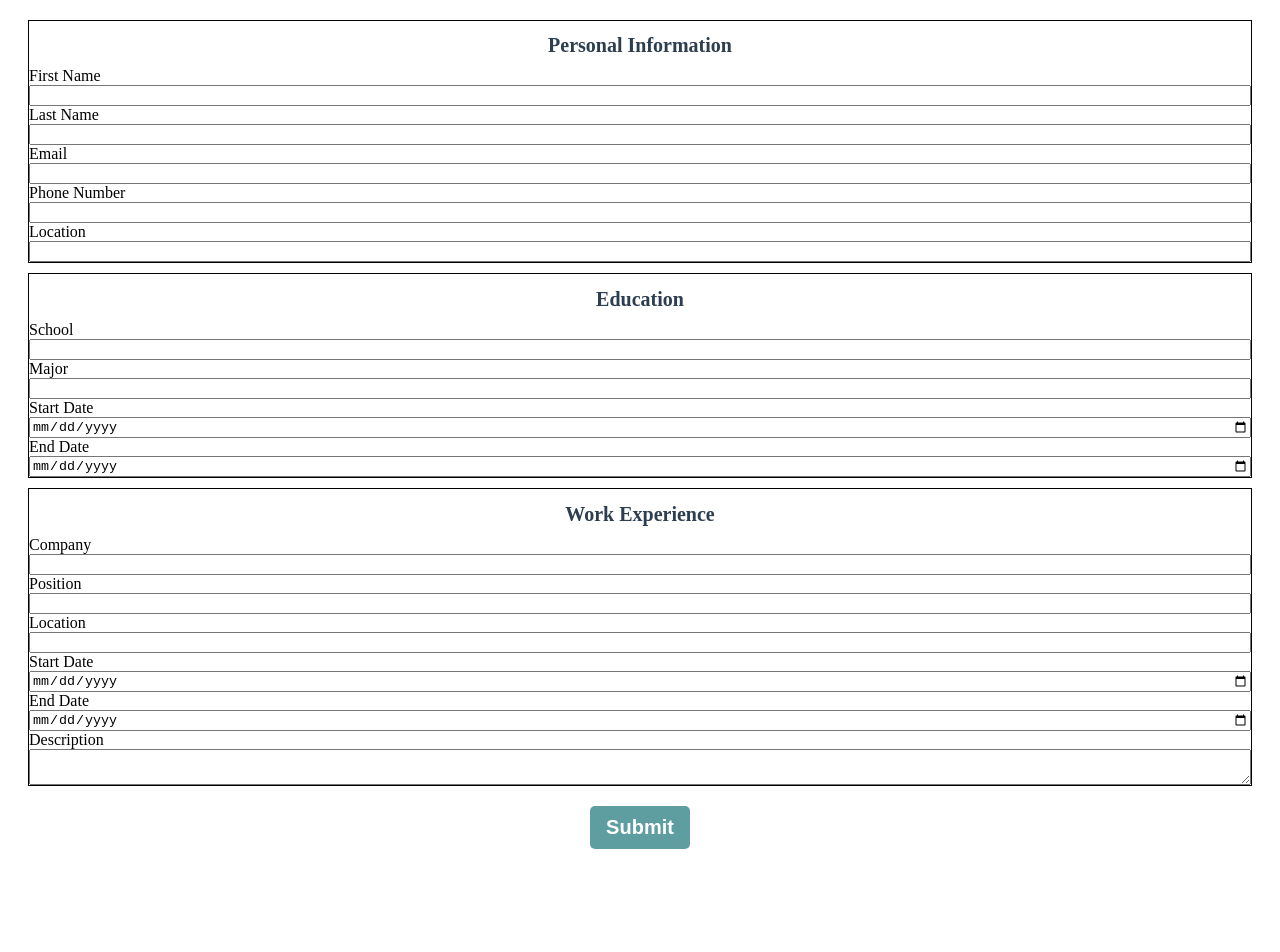
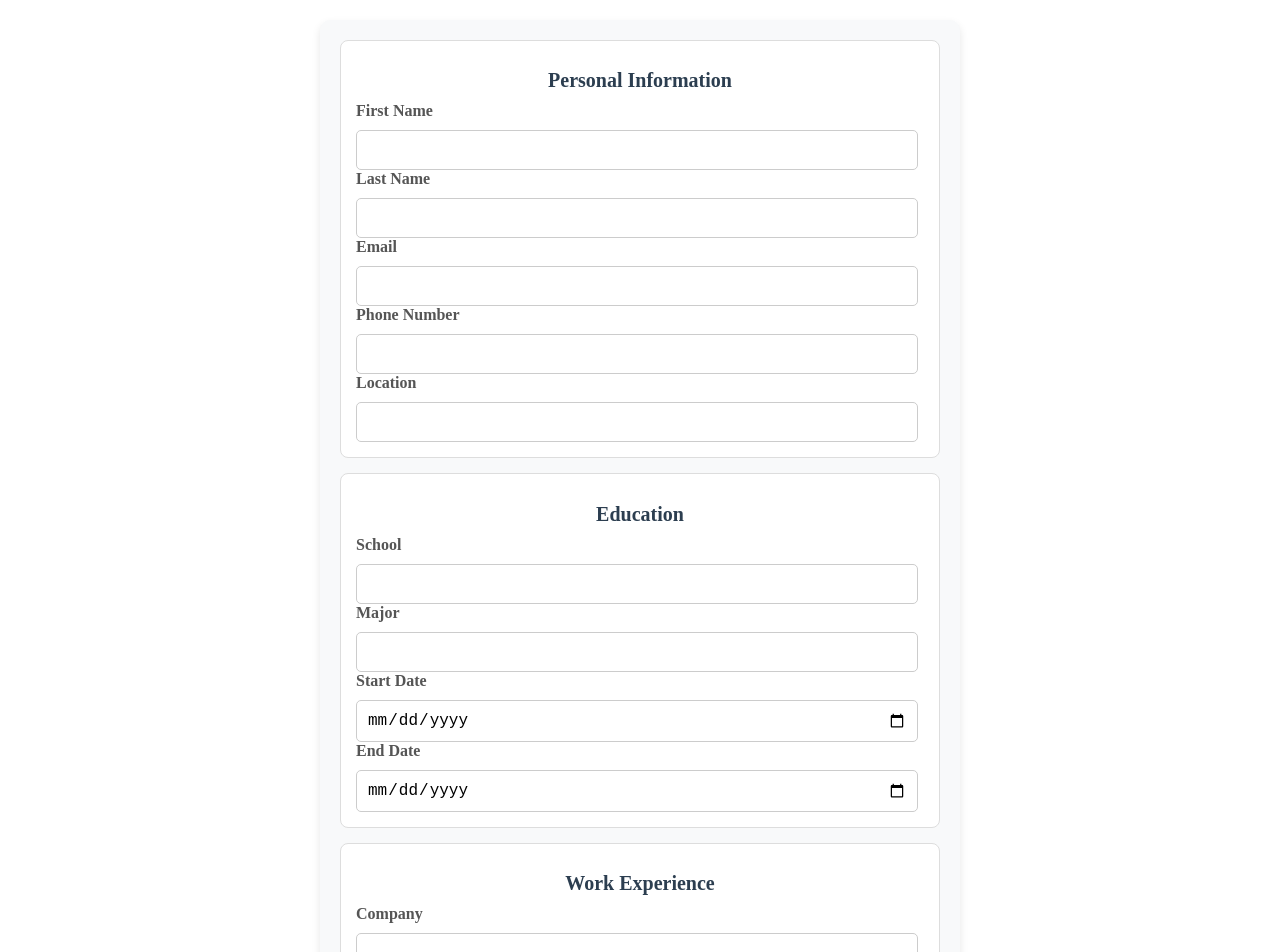
Before and after one commit to malom1/resume-builder, a React (Vite) app: page / in a window 1280 px wide. Shown: the top 952 px of the page. Before the commit the page ends 889 px from the top, so only its background shows below. Built offline with nearby package versions, Linux system fonts and the light colour scheme.

Commit message:
add styling to resume information input window

```diff
--- a/src/Components/Information/Information.css
+++ b/src/Components/Information/Information.css
@@ -1,32 +1,32 @@
 .input-container {
-    padding: 10px;
-    margin: 10px;
+    max-width: 600px;
+    padding: 20px;
+    margin: 20px auto;
+    border-radius: 10px;
+    background-color: #f8f9fa;
+    box-shadow: 0 4px 8px rgba(0, 0, 0, 0.1);
 }
 
-h1{
-    display: flex;
-    justify-content: center;
+h1 {
+    text-align: center;
+    font-size: 22px;
+    color: #333;
+    margin-bottom: 15px;
 }
 
-.info-input {
-    border: 1px solid;
-    display: flex;
-    flex-direction: column;
-    margin-bottom: 10px;
+.info-input, .education-input, .work-input {
+    padding: 15px;
+    border: 1px solid #ddd;
+    border-radius: 8px;
+    background-color: #fff;
+    margin-bottom: 15px;
 }
 
-.education-input {
-    border: 1px solid;
-    display: flex;
-    flex-direction: column;
-    margin-bottom: 10px;
-}
-
-.work-input {
-    border: 1px solid;
-    display: flex;
-    flex-direction: column;
-    margin-bottom: 10px;
+label {
+    font-weight: bold;
+    margin-bottom: 5px;
+    display: block;
+    color: #555;
 }
 
 .submit-btn {
@@ -35,3 +35,38 @@ h1{
     background-color: cadetblue;
     color: white;
 }
+
+input, textarea{
+    width: 95%;
+    padding: 10px;
+    margin-top: 5px;
+    border: 1px solid #ccc;
+    border-radius: 5px;
+    font-size: 16px;
+}
+
+input:focus, textarea:focus {
+    border-color: #007bff;
+    outline: none;
+}
+
+textarea {
+    min-height: 100px;
+    resize: vertical;
+}
+
+.submit-btn{
+    width: 100px;
+    padding: 10px;
+    background-color: #007bff;
+    color: white;
+    border: none;
+    border-radius: 5px;
+    font-size: 18px;
+    cursor: pointer;
+    transition: background-color 0.3s;
+}
+
+.submit-btn:hover {
+    background-color: #0056b3;
+}
--- a/src/Components/Information/Information.jsx
+++ b/src/Components/Information/Information.jsx
@@ -2,8 +2,6 @@ import "./Information.css"
 
 
 function Information ({resumeData, setResumeData, setIsEditing}) {
-
-
 
     const handleChanges = (e) => {
 
```
Also changed, not shown: src/Components/ResumePreview/ResumePreview.css (+0 -16 lines).
